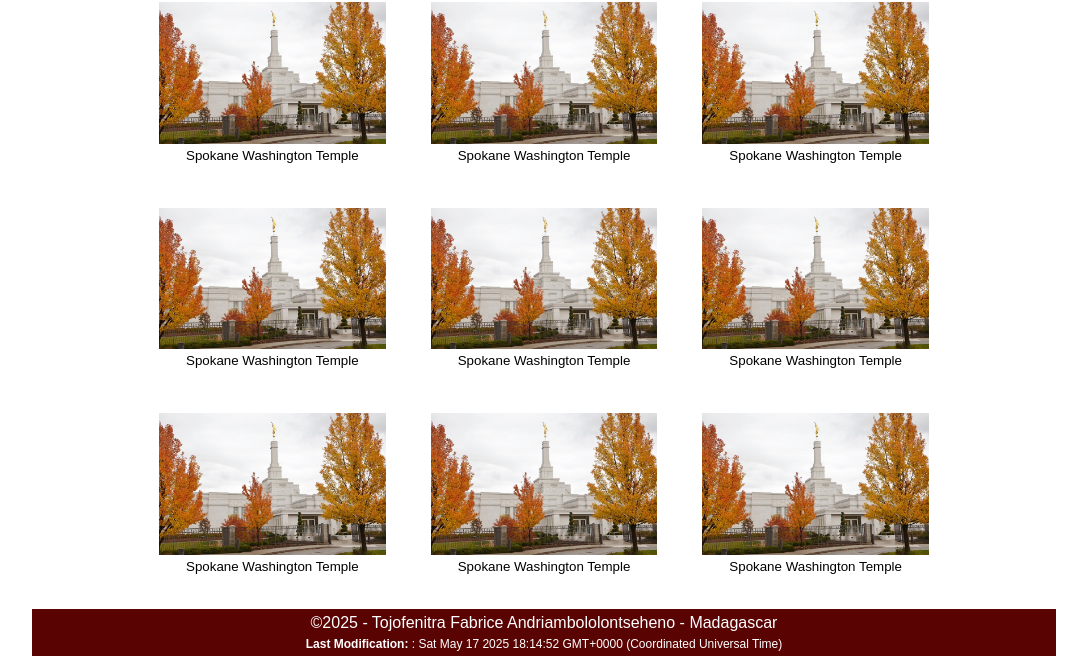
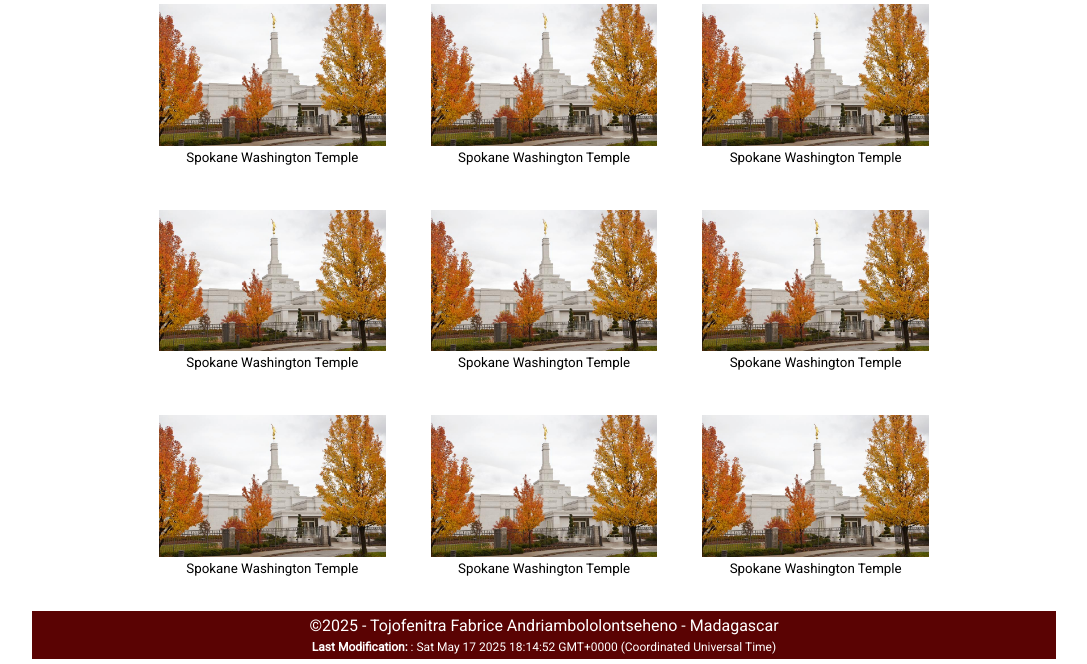
Before and after one commit to fabriceandi/wdd131, a plain HTML site: page temples.html in a window 1280 px wide. Shown: the part 161-825 px from the top of the page, without its empty margins (96-1183 px from the left). Drawn offline with Linux system fonts and the light colour scheme.

```diff
--- a/styles/temples.css
+++ b/styles/temples.css
@@ -5,7 +5,7 @@
 }
 
 body {
-    font-family: "Sansita", sans-serif;
+    font-family: "Roboto", sans-serif;
     margin: 0 auto;
     max-width: 1024px;
 }
```
